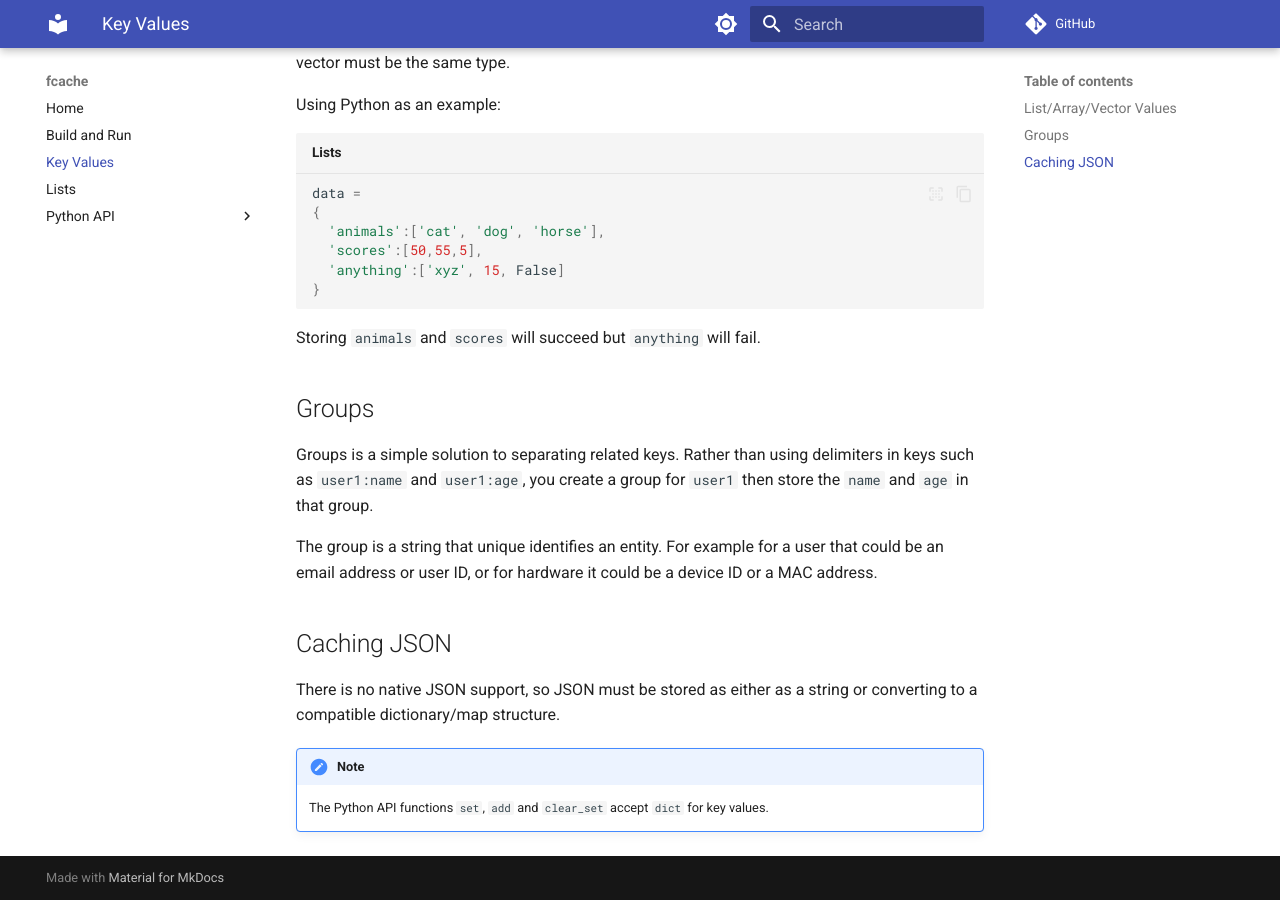
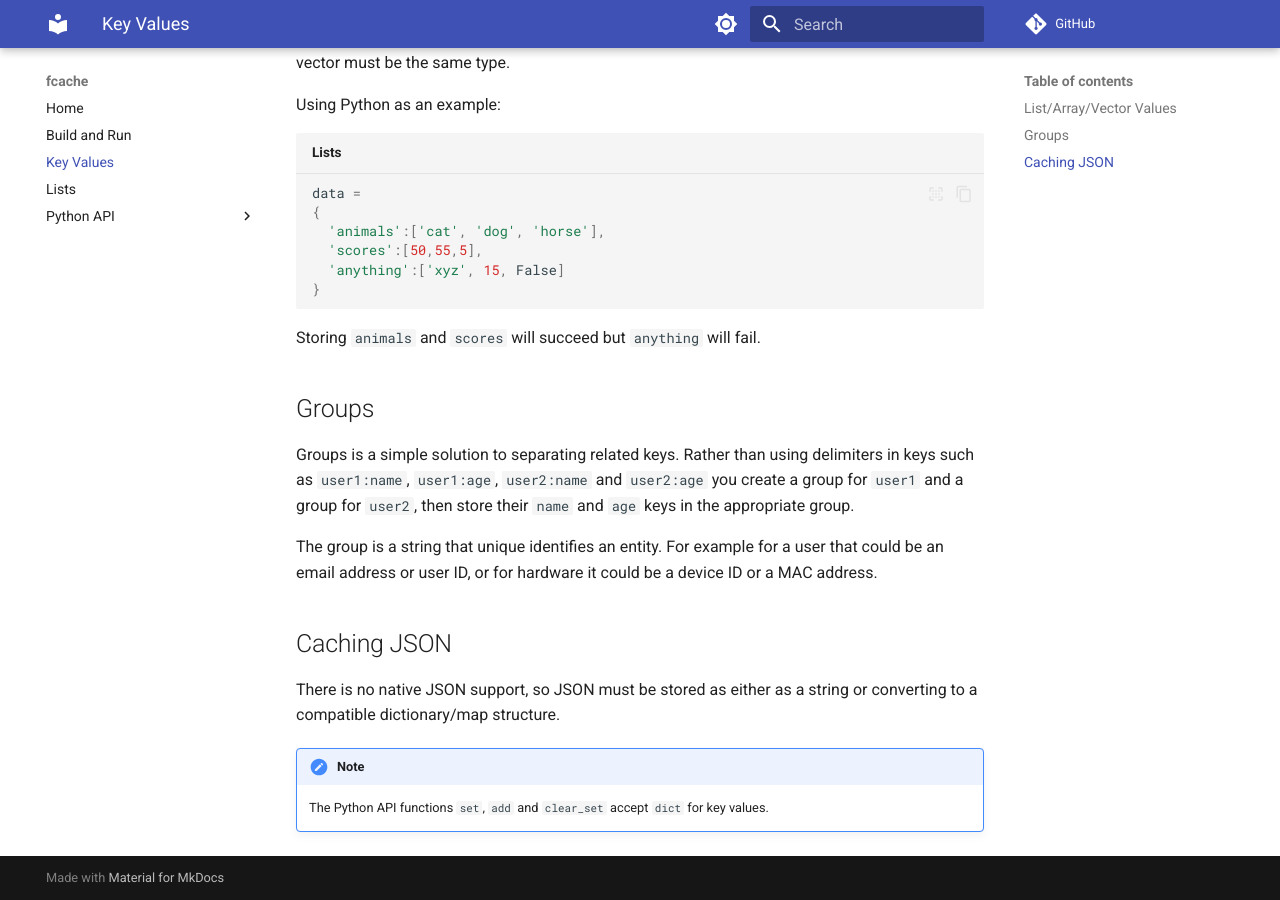
Before and after one commit to ccooper1982/fcache, an MkDocs documentation site: the page built from docs/src/kv.md, in a window 1280 px wide and 900 px high, scrolled down 515 px. Built offline with MkDocs 1.6.1 and Material for MkDocs 9.7.7, drawn with Linux system fonts in a browser that asks for light colours; comment, search, counter and statistics services are not loaded.

Commit message:
docs for kv::get_all

```diff
--- a/docs/mkdocs.yml
+++ b/docs/mkdocs.yml
@@ -44,6 +44,7 @@
       - set: 'api_py/kv/set.md'
       - add: 'api_py/kv/add.md'
       - get: 'api_py/kv/get.md'
+      - get_all: 'api_py/kv/get_all.md'
       - remove: 'api_py/kv/remove.md'
       - clear: 'api_py/kv/clear.md'
       - clear_group: 'api_py/kv/clear_group.md'
--- a/docs/src/kv.md
+++ b/docs/src/kv.md
@@ -28,7 +28,7 @@
 
 
 ## Groups
-Groups is a simple solution to separating related keys. Rather than using delimiters in keys such as `user1:name` and `user1:age`, you create a group for `user1` then store the `name` and `age` in that group.
+Groups is a simple solution to separating related keys. Rather than using delimiters in keys such as `user1:name`, `user1:age`, `user2:name` and `user2:age` you create a group for `user1` and a group for `user2`, then store their `name` and `age` keys in the appropriate group.
 
 The group is a string that unique identifies an entity. For example for a user that could be an email address or user ID, or for hardware it could be a device ID or a MAC address.
 
```
Also changed, not shown: docs/src/api_py/kv/get_all.md (added, +19 -0 lines).
